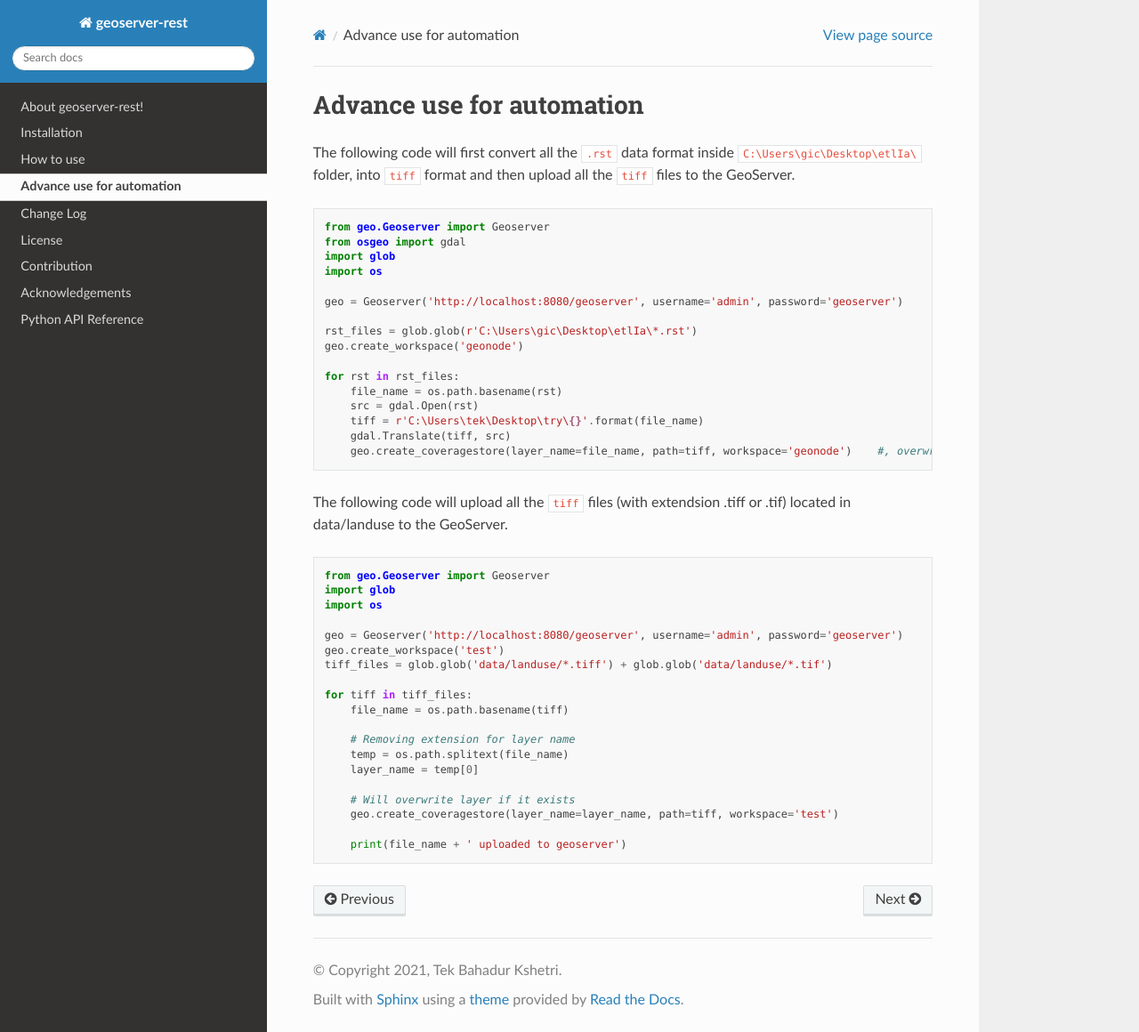
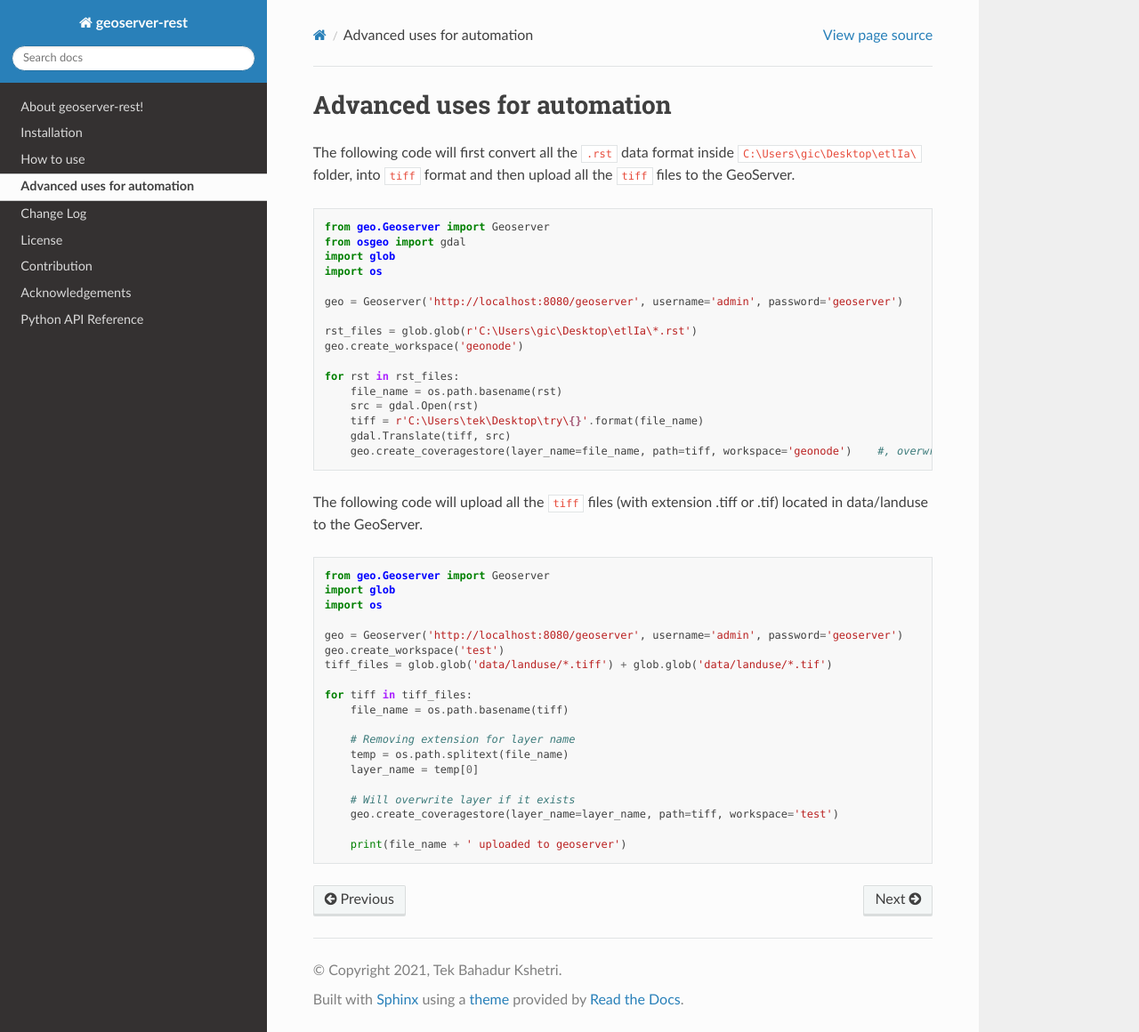
Before and after one commit to gicait/geoserver-rest, a Sphinx documentation site: the page built from docs/source/advanced_uses.rst, in a window 1280 px wide and 1160 px high. Shown: the whole window at 89% size. Built offline with Sphinx 7.4.7 and the Read the Docs theme 2.0.0, drawn with Linux system fonts in a browser that asks for light colours.

Commit message:
90: Fixing spelling mistake and grammar

```diff
--- a/docs/source/advance_use.rst
+++ b/docs/source/advanced_uses.rst
@@ -1,4 +1,4 @@
-Advance use for automation
+Advanced uses for automation
 ============================
 
 The following code will first convert all the ``.rst`` data format inside ``C:\Users\gic\Desktop\etlIa\`` folder, into ``tiff`` format and then upload all the ``tiff`` files to the GeoServer.
@@ -24,7 +24,7 @@ The following code will first convert all the ``.rst`` data format inside ``C:\U
         geo.create_coveragestore(layer_name=file_name, path=tiff, workspace='geonode')    #, overwrite=True
 
 
-The following code will upload all the ``tiff`` files (with extendsion .tiff or .tif) located in data/landuse to the GeoServer.
+The following code will upload all the ``tiff`` files (with extension .tiff or .tif) located in data/landuse to the GeoServer.
 
 
 .. code-block:: python3
--- a/docs/source/index.rst
+++ b/docs/source/index.rst
@@ -13,7 +13,7 @@ Welcome to geoserver-rest documentation!
    about
    installation
    how_to_use
-   advance_use
+   advanced_uses
    change_log
    license
    contribution
```
